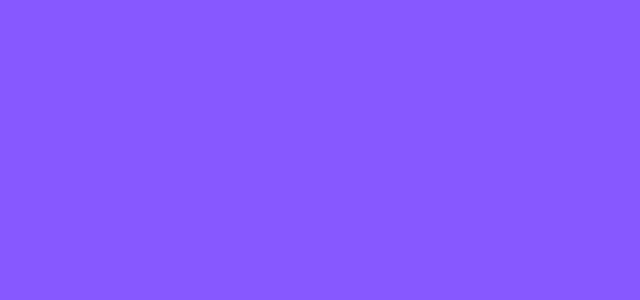
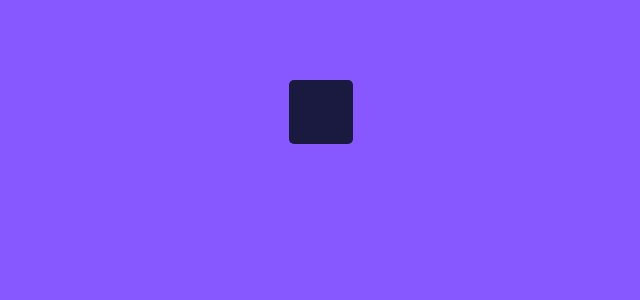
Before and after one commit to erayalp808/filtered-todo-app, a React (Create React App) app: page / in a window 1280 px wide. Shown: the top 300 px of the page, without its empty margins (319-959 px from the left). Built offline with nearby package versions, Linux system fonts and the light colour scheme.

Commit message:
TodoForm imported

```diff
--- a/src/components/TodoWrapper.js
+++ b/src/components/TodoWrapper.js
@@ -1,9 +1,10 @@
 import React from 'react'
+import TodoForm from './TodoForm'
 
 function TodoWrapper() {
   return (
-    <div>
-
+    <div className='TodoWrapper'>
+        <TodoForm />
     </div>
   )
 }
```
